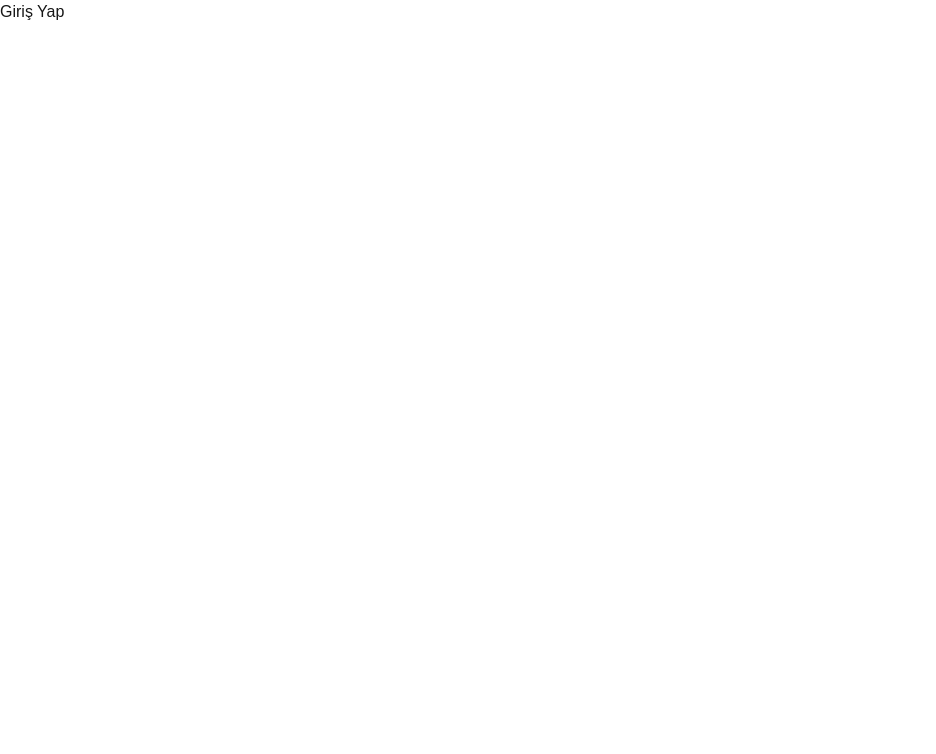
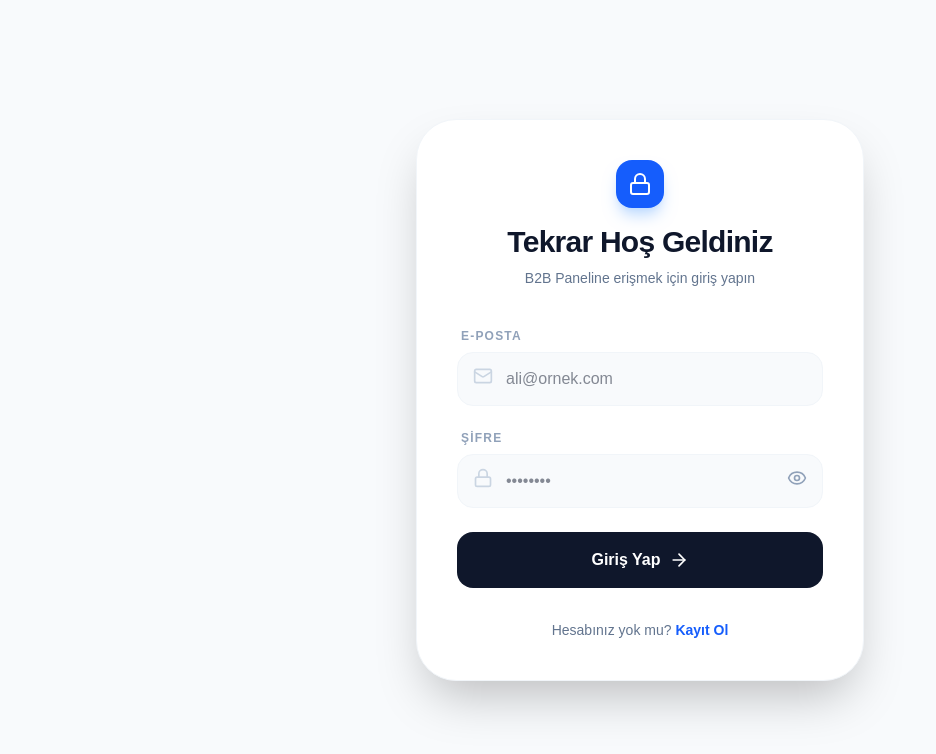
Before and after one commit to AliTopcuu/aradiginibul-api, a Next.js app in the folder aradiginibul-web/: page /login in a window 1280 px wide. Shown: the top 754 px of the page, without its empty margins (0-936 px from the left). Built offline with nearby package versions, Linux system fonts and the light colour scheme.

Commit message:
fix back v2

```diff
--- a/aradiginibul-web/src/app/login/page.tsx
+++ b/aradiginibul-web/src/app/login/page.tsx
@@ -1,33 +1,94 @@
 "use client";
+
 import { useState } from 'react';
+import { Lock, Mail, ArrowRight, Loader2, Eye, EyeOff } from 'lucide-react';
 import api from '@/lib/api';
-import { Loader2 } from 'lucide-react';
+import Link from 'next/link';
 
 export default function LoginPage() {
   const [email, setEmail] = useState("");
   const [password, setPassword] = useState("");
+  const [showPassword, setShowPassword] = useState(false);
   const [loading, setLoading] = useState(false);
 
   const handleLogin = async (e: React.FormEvent) => {
     e.preventDefault();
     setLoading(true);
+
     try {
       const formData = new FormData();
       formData.append('username', email);
       formData.append('password', password);
 
-      const res = await api.post('/auth/login', formData);
-      localStorage.setItem('token', res.data.access_token);
+      const response = await api.post('/auth/login', formData, {
+        headers: { 'Content-Type': 'multipart/form-data' }
+      });
+
+      // Token'ı yerel depolamaya kaydet
+      localStorage.setItem('token', response.data.access_token);
+
+      // 🚀 Kritik Değişiklik: Yönlendirme döngüsünü kırmak için sayfayı tazeleyerek yönlendir
       window.location.href = "/";
-    } catch (err: any) {
-      alert(err.response?.data?.detail || "Giriş başarısız!");
-    } finally { setLoading(false); }
+    } catch (error: any) {
+      alert("Giriş başarısız! E-posta veya şifre hatalı.");
+    } finally {
+      setLoading(false);
+    }
   };
 
   return (
-    <form onSubmit={handleLogin}>
-      {/* Tasarım kodlarınız... */}
-      <button disabled={loading}>{loading ? <Loader2 className="animate-spin" /> : "Giriş Yap"}</button>
-    </form>
+    <div className="min-h-screen bg-slate-50 flex items-center justify-center p-4">
+      <div className="max-w-md w-full bg-white rounded-[2.5rem] shadow-2xl p-10 border border-slate-100">
+        <div className="text-center mb-10">
+          <div className="bg-blue-600 w-12 h-12 rounded-2xl flex items-center justify-center mx-auto mb-4 shadow-lg shadow-blue-200">
+            <Lock className="text-white w-6 h-6" />
+          </div>
+          <h1 className="text-3xl font-black text-slate-900 tracking-tight">Tekrar Hoş Geldiniz</h1>
+          <p className="text-slate-500 mt-2 text-sm font-medium">B2B Paneline erişmek için giriş yapın</p>
+        </div>
+
+        <form onSubmit={handleLogin} className="space-y-6">
+          <div>
+            <label className="block text-xs font-bold text-slate-400 uppercase tracking-widest mb-2 ml-1">E-POSTA</label>
+            <div className="relative">
+              <Mail className="absolute left-4 top-3.5 text-slate-300 w-5 h-5" />
+              <input
+                type="email" required value={email}
+                onChange={(e) => setEmail(e.target.value)}
+                placeholder="ali@ornek.com"
+                className="w-full pl-12 pr-4 py-3.5 bg-slate-50 border border-slate-100 rounded-2xl outline-none focus:ring-2 focus:ring-blue-500 transition-all text-slate-900"
+              />
+            </div>
+          </div>
+
+          <div>
+            <label className="block text-xs font-bold text-slate-400 uppercase tracking-widest mb-2 ml-1">ŞİFRE</label>
+            <div className="relative">
+              <Lock className="absolute left-4 top-3.5 text-slate-300 w-5 h-5" />
+              <input
+                type={showPassword ? "text" : "password"} required value={password}
+                onChange={(e) => setPassword(e.target.value)}
+                placeholder="••••••••"
+                className="w-full pl-12 pr-12 py-3.5 bg-slate-50 border border-slate-100 rounded-2xl outline-none focus:ring-2 focus:ring-blue-500 transition-all text-slate-900"
+              />
+              <button type="button" onClick={() => setShowPassword(!showPassword)} className="absolute right-4 top-3.5 text-slate-400">
+                {showPassword ? <EyeOff size={20} /> : <Eye size={20} />}
+              </button>
+            </div>
+          </div>
+
+          <button
+            disabled={loading}
+            className="w-full bg-slate-900 text-white py-4 rounded-2xl font-bold flex items-center justify-center gap-2 hover:bg-blue-600 transition-all disabled:bg-slate-300"
+          >
+            {loading ? <Loader2 className="animate-spin w-5 h-5" /> : <>Giriş Yap <ArrowRight size={20} /></>}
+          </button>
+        </form>
+
+        <p className="text-center text-sm text-slate-500 mt-8 font-medium">
+          Hesabınız yok mu? <Link href="/register" className="text-blue-600 font-bold hover:underline">Kayıt Ol</Link>
+        </p>
+      </div>
+    </div>
   );
 }
--- a/aradiginibul-web/src/app/page.tsx
+++ b/aradiginibul-web/src/app/page.tsx
@@ -1,38 +1,77 @@
 "use client";
+
 import { useEffect, useState } from 'react';
+import { useRouter } from 'next/navigation';
+import { LayoutDashboard, Package, Users, Settings, LogOut, Search, Bell, Loader2 } from 'lucide-react';
 import api from '@/lib/api';
-import { LayoutDashboard, Package, LogOut, Loader2 } from 'lucide-react';
 
 export default function DashboardPage() {
   const [user, setUser] = useState<any>(null);
   const [loading, setLoading] = useState(true);
+  const router = useRouter();
 
   useEffect(() => {
     const token = localStorage.getItem('token');
-    if (!token) { window.location.href = "/login"; return; }
 
+    if (!token) {
+      window.location.href = "/login";
+      return;
+    }
+
+    // Kullanıcı bilgilerini PostgreSQL'den çek
     api.get('/auth/me')
-      .then(res => {
-        setUser(res.data); // Backend'den gelen first_name ve last_name burada
+      .then((res) => {
+        setUser(res.data);
         setLoading(false);
       })
       .catch(() => {
-        localStorage.removeItem('token');
-        window.location.href = "/login";
+        // Hata durumunda (Örn: /me ucu yoksa) varsayılan isimle aç
+        setUser({ first_name: "İş Ortağımız", last_name: "" });
+        setLoading(false);
       });
   }, []);
 
-  if (loading) return <div className="min-h-screen flex items-center justify-center"><Loader2 className="animate-spin" /></div>;
+  const handleLogout = () => {
+    localStorage.removeItem('token');
+    window.location.href = "/login";
+  };
+
+  if (loading) return (
+    <div className="min-h-screen flex flex-col items-center justify-center bg-slate-50 gap-4">
+      <Loader2 className="animate-spin text-blue-600 w-12 h-12" />
+      <p className="text-slate-500 font-bold animate-pulse">Panel Yükleniyor...</p>
+    </div>
+  );
 
   return (
-    <div className="min-h-screen bg-slate-50 flex">
-      {/* Sidebar ve Header kısımları buraya */}
-      <main className="flex-1 p-8">
-        <div className="bg-white rounded-[2rem] p-12 shadow-sm border border-slate-100">
-          <h1 className="text-4xl font-black text-slate-900">
-            Hoş Geldin, <span className="text-blue-600">{user?.first_name} {user?.last_name}!</span> 👋
-          </h1>
-          <p className="text-slate-500 mt-2 font-medium">PostgreSQL üzerindeki profil bilgileriniz başarıyla senkronize edildi.</p>
+    <div className="min-h-screen bg-[#F8FAFC] flex font-sans">
+      <aside className="w-64 bg-white border-r border-slate-200 hidden lg:flex flex-col p-6">
+        <div className="flex items-center gap-3 mb-10">
+          <div className="bg-blue-600 p-2 rounded-xl"><Package className="text-white w-5 h-5" /></div>
+          <span className="font-black text-xl text-slate-900">AradığınıBul</span>
+        </div>
+        <nav className="space-y-2 flex-1">
+          <button className="flex items-center gap-3 px-4 py-3.5 rounded-2xl font-bold text-sm w-full bg-blue-600 text-white shadow-lg shadow-blue-100"><LayoutDashboard size={20} /> Panel</button>
+          <button className="flex items-center gap-3 px-4 py-3.5 rounded-2xl font-bold text-sm w-full text-slate-400 hover:bg-slate-50"><Package size={20} /> Ürünler</button>
+        </nav>
+        <button onClick={handleLogout} className="flex items-center gap-3 text-slate-400 hover:text-red-600 font-bold mt-auto"><LogOut size={20} /> Çıkış Yap</button>
+      </aside>
+
+      <main className="flex-1 overflow-y-auto">
+        <header className="bg-white border-b border-slate-200 h-20 flex items-center justify-between px-8 sticky top-0 z-10">
+          <h2 className="text-lg font-bold text-slate-800">Yönetim Paneli</h2>
+          <div className="flex items-center gap-4">
+            <div className="text-right hidden sm:block">
+              <p className="text-sm font-black text-slate-900">{user?.first_name} {user?.last_name}</p>
+              <p className="text-[10px] text-emerald-500 font-black uppercase mt-1">Onaylı Bayi</p>
+            </div>
+            <div className="w-10 h-10 bg-blue-600 rounded-2xl flex items-center justify-center text-white font-bold">{user?.first_name?.[0]}</div>
+          </div>
+        </header>
+
+        <div className="p-8">
+          <h1 className="text-4xl font-black text-slate-900 tracking-tight">Hoş Geldin, {user?.first_name}! 👋</h1>
+          <p className="text-slate-500 mt-2 font-medium">B2B paneliniz kullanıma hazır.</p>
         </div>
       </main>
     </div>
```
Also changed, not shown: 1 other file (tests, documents, lock files or other folders).
